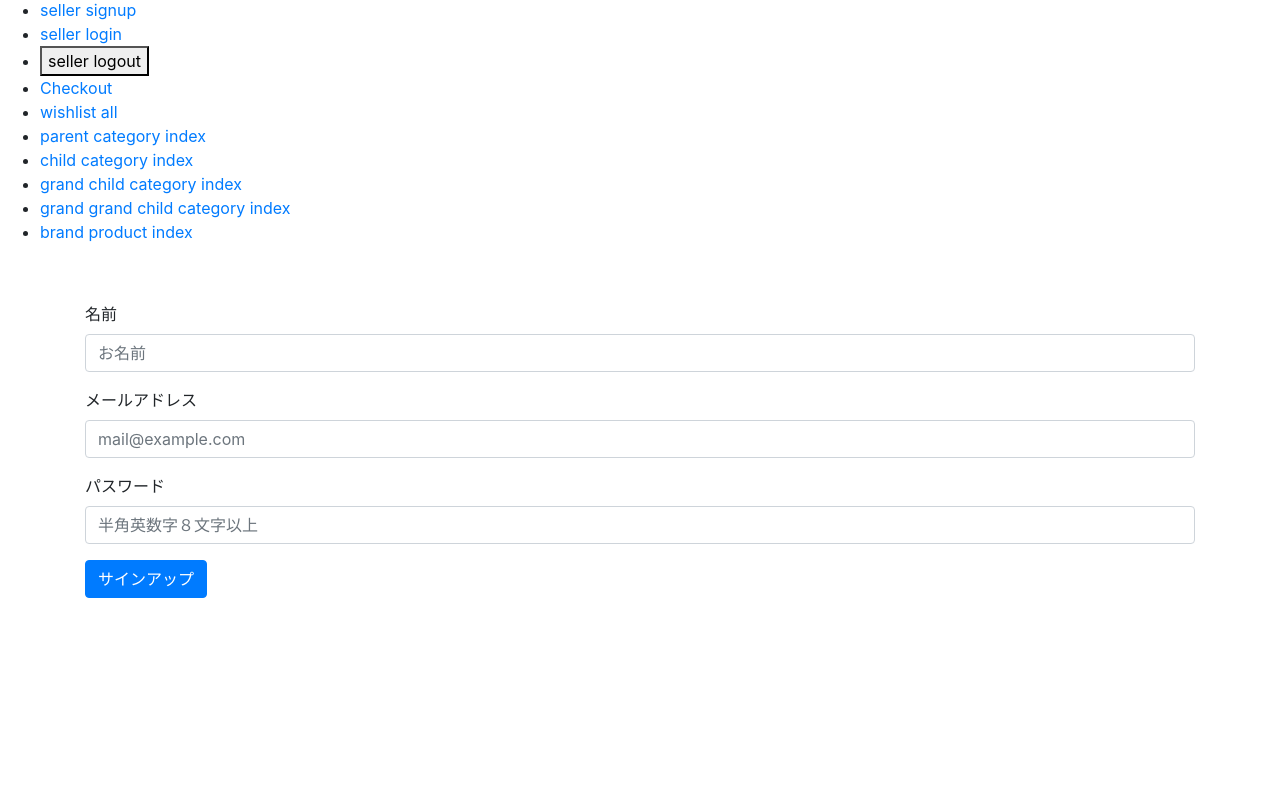
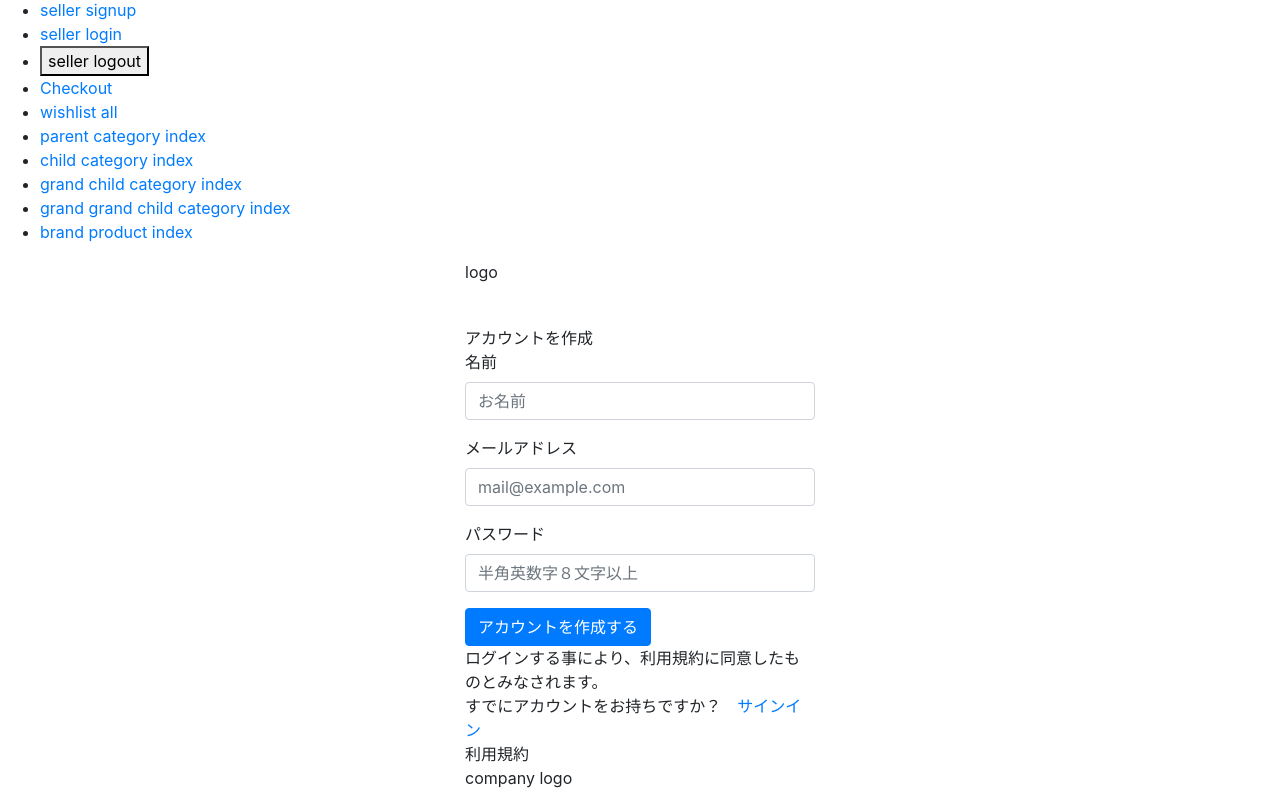
Before and after one commit to XX989tmx/amazon_clone_clientside, a React (Create React App) app: page /user/auth/signup in a window 1280 px wide. Shown: the part 558-1348 px from the top of the page. Before the commit the page ends 1156 px from the top, so only its background shows below. Built offline with nearby package versions, Linux system fonts and the light colour scheme.

Commit message:
adds basic layout to login

```diff
--- a/src/users/pages/SignUp.js
+++ b/src/users/pages/SignUp.js
@@ -1,11 +1,13 @@
 import Axios from "axios";
 import React, { useContext, useState } from "react";
-import { useHistory, useParams } from "react-router-dom";
+import { Link, useHistory, useParams } from "react-router-dom";
 import reactBootstrap, {
   Alert,
   Button,
   Container,
   Form,
+  Row,
+  Col,
 } from "react-bootstrap";
 import { AuthContext } from "../../shared/context/auth-context";
 
@@ -67,9 +69,31 @@ const SignUp = () => {
   };
   return (
     <Container fluid="md">
+      <Row>
+        <Col xs={{ offset: 2, span: 8 }} lg={{ offset: 4, span: 4 }}>
+          logo
+        </Col>
+      </Row>
+      <Row>
+        <Col>
+          <Row>
+            <Col xs={{ offset: 2, span: 8 }} lg={{ offset: 4, span: 4 }}>
+              <Row>
+                <Col>
                   <Alert variant={Message.variant}>{Message.message}</Alert>
+                </Col>
+              </Row>
+              <Row>
+                <Col>アカウントを作成</Col>
+              </Row>
+              <Row>
+                <Col>
                   <Form action="" onSubmit={SignupSubmitHandler}>
-        <Form.Group controlId="name" value={Name} onChange={nameChangeHandler}>
+                    <Form.Group
+                      controlId="name"
+                      value={Name}
+                      onChange={nameChangeHandler}
+                    >
                       <Form.Label>名前</Form.Label>
                       <Form.Control type="text" placeholder="お名前" />
                     </Form.Group>
@@ -79,7 +103,10 @@ const SignUp = () => {
                       onChange={emailChangeHandler}
                     >
                       <Form.Label>メールアドレス</Form.Label>
-          <Form.Control type="email" placeholder="mail@example.com" />
+                      <Form.Control
+                        type="email"
+                        placeholder="mail@example.com"
+                      />
                     </Form.Group>
                     <Form.Group
                       controlId="password"
@@ -87,11 +114,40 @@ const SignUp = () => {
                       onChange={passwordChangeHandler}
                     >
                       <Form.Label>パスワード</Form.Label>
-          <Form.Control type="password" placeholder="半角英数字８文字以上" />
+                      <Form.Control
+                        type="password"
+                        placeholder="半角英数字８文字以上"
+                      />
                     </Form.Group>
 
-        <Button type="submit">サインアップ</Button>
+                    <Button type="submit">アカウントを作成する</Button>
                   </Form>
+                </Col>
+              </Row>
+              <Row>
+                <Col>
+                  ログインする事により、利用規約に同意したものとみなされます。
+                </Col>
+              </Row>
+              <Row>
+                <Col>
+                  すでにアカウントをお持ちですか？<Link>　サインイン</Link>
+                </Col>
+              </Row>
+            </Col>
+          </Row>
+        </Col>
+      </Row>
+      <Row>
+        <Col xs={{ offset: 2, span: 8 }} lg={{ offset: 4, span: 4 }}>
+          <Row>
+            <Col>利用規約</Col>
+          </Row>
+          <Row>
+            <Col>company logo</Col>
+          </Row>
+        </Col>
+      </Row>
     </Container>
   );
 };
```
Lines whose indentation alone changed are shown as unchanged.
